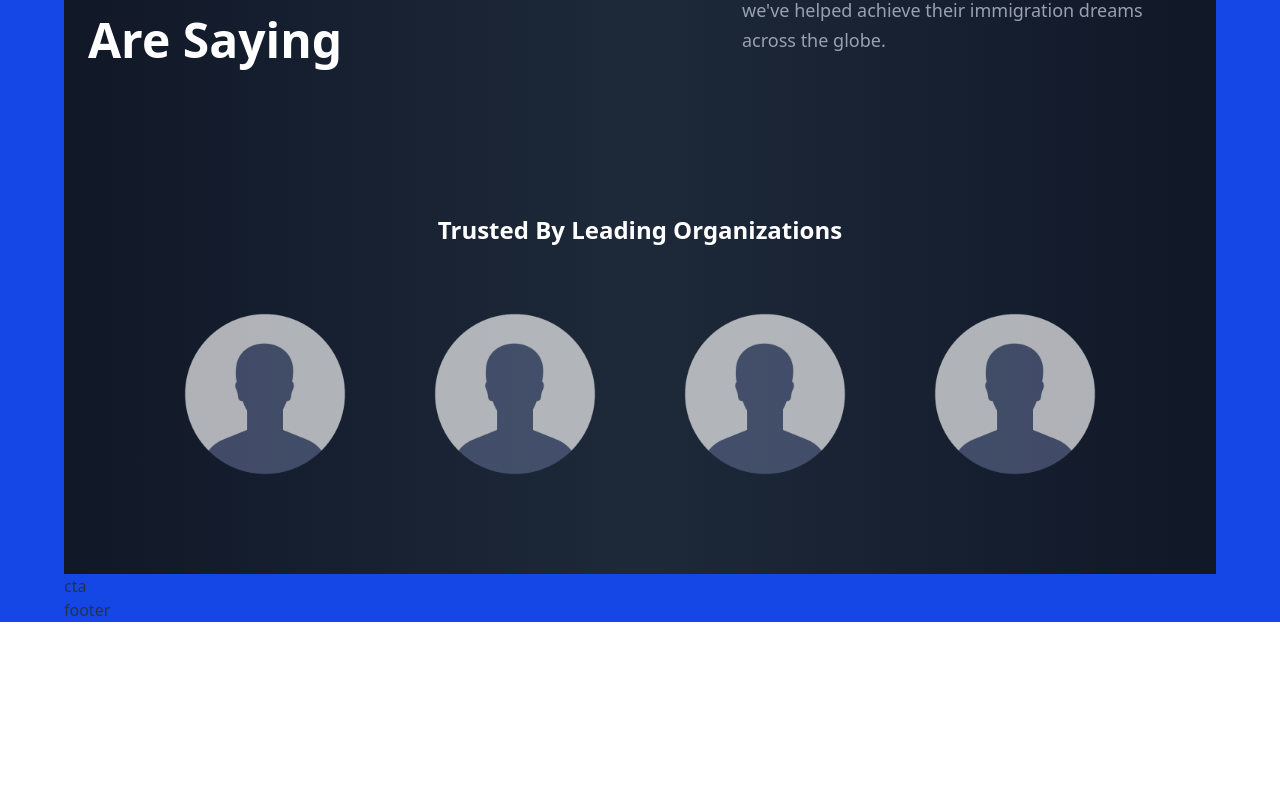
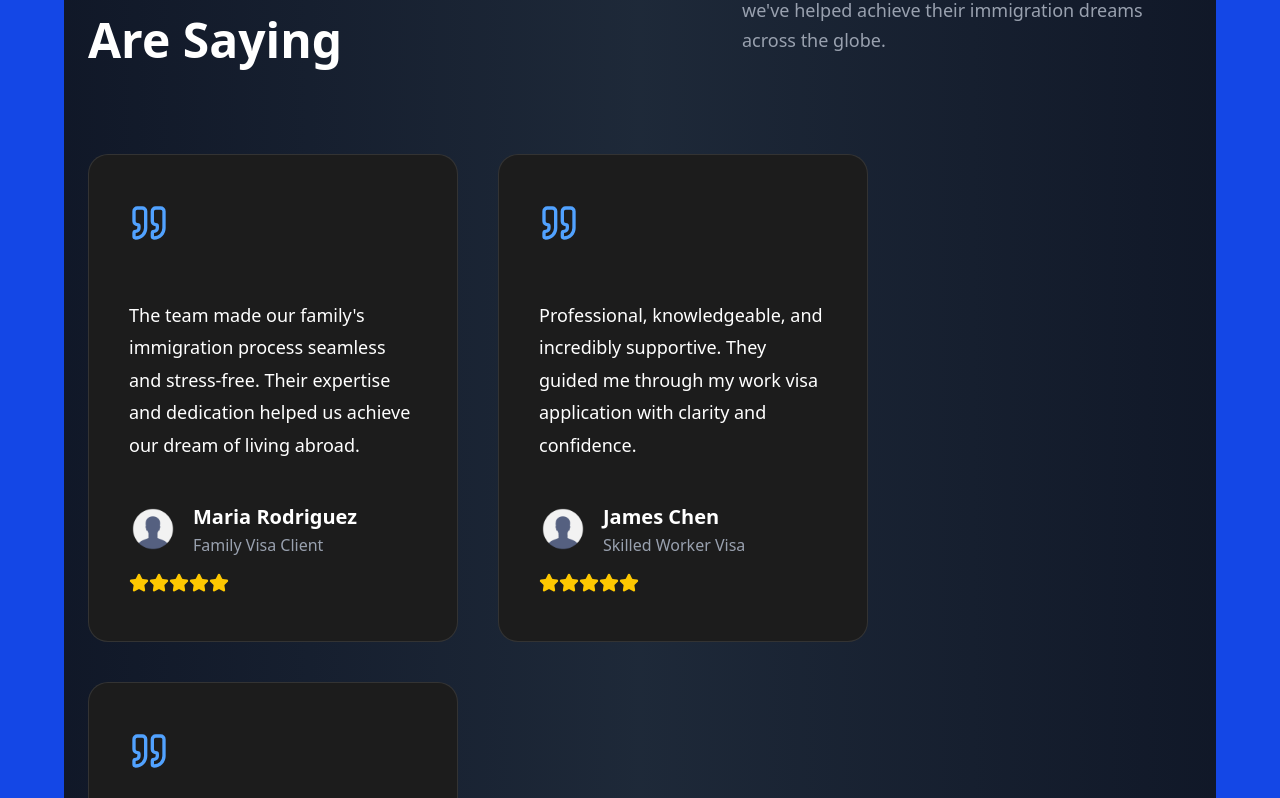
Before and after one commit to mosioc/singlepage-website-immigrio, a React (Vite) app: page / in a window 1280 px wide. Shown: the part 1322-2120 px from the top of the page. Before the commit the page ends 1944 px from the top, so only its background shows below. Built offline with nearby package versions, Linux system fonts and the light colour scheme.

Commit message:
feat: develop FeedbackCard issue #3

```diff
--- a/src/components/Sales.tsx
+++ b/src/components/Sales.tsx
@@ -1,6 +1,29 @@
 import React from 'react';
 import { Star, Quote } from 'lucide-react';
 import { feedback, clients, testimonials, features } from '../consts/bundle';
+
+const FeedbackCard: React.FC<FeedbackCardProps> = ({ content, name, title, img }) => (
+  <div className="flex justify-between flex-col px-10 py-12 rounded-[20px] max-w-[370px] md:mr-10 sm:mr-5 mr-0 my-5 feedback-card bg-[#1c1c1c] hover:bg-[#272727] transition-all border border-white/10">
+    <Quote className="w-10 h-10 text-blue-400 mb-4" />
+    <p className="font-poppins font-normal text-[18px] leading-[32.4px] text-white my-10">
+      {content}
+    </p>
+
+    <div className="flex flex-row items-center">
+      <img src={img} alt={name} className="w-[48px] h-[48px] rounded-full" />
+      <div className="flex flex-col ml-4">
+        <h4 className="font-poppins font-semibold text-[20px] leading-[32px] text-white">{name}</h4>
+        <p className="font-poppins font-normal text-[16px] leading-[24px] text-gray-400">{title}</p>
+      </div>
+    </div>
+
+    <div className="flex mt-4">
+      {[...Array(5)].map((_, i) => (
+        <Star key={i} className="w-5 h-5 text-yellow-400 fill-yellow-400" />
+      ))}
+    </div>
+  </div>
+);
 
 const Sales: React.FC = () => {
   return (
@@ -29,7 +52,9 @@ const Sales: React.FC = () => {
 
         {/* testimonials cards */}
         <div className="flex flex-wrap sm:justify-start justify-center w-full relative z-[1] max-w-[1280px] mx-auto">
-
+          {feedback.map((card) => (
+            <FeedbackCard key={card.id} {...card} />
+          ))}
         </div>
 
         {/* trusted section */}
```
